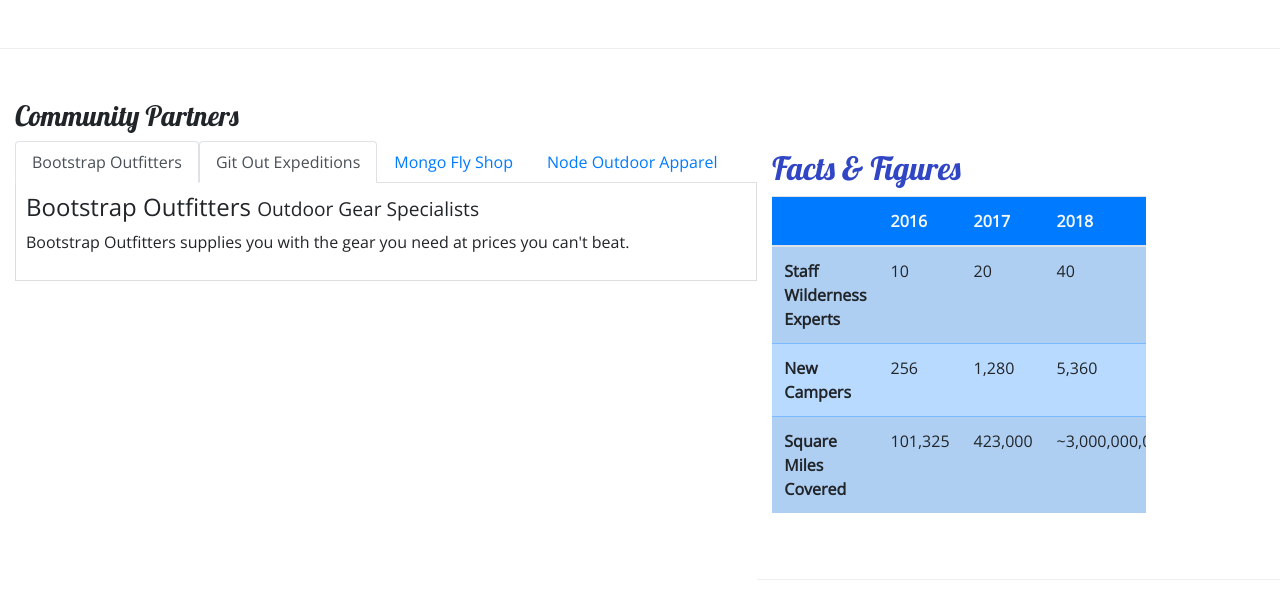
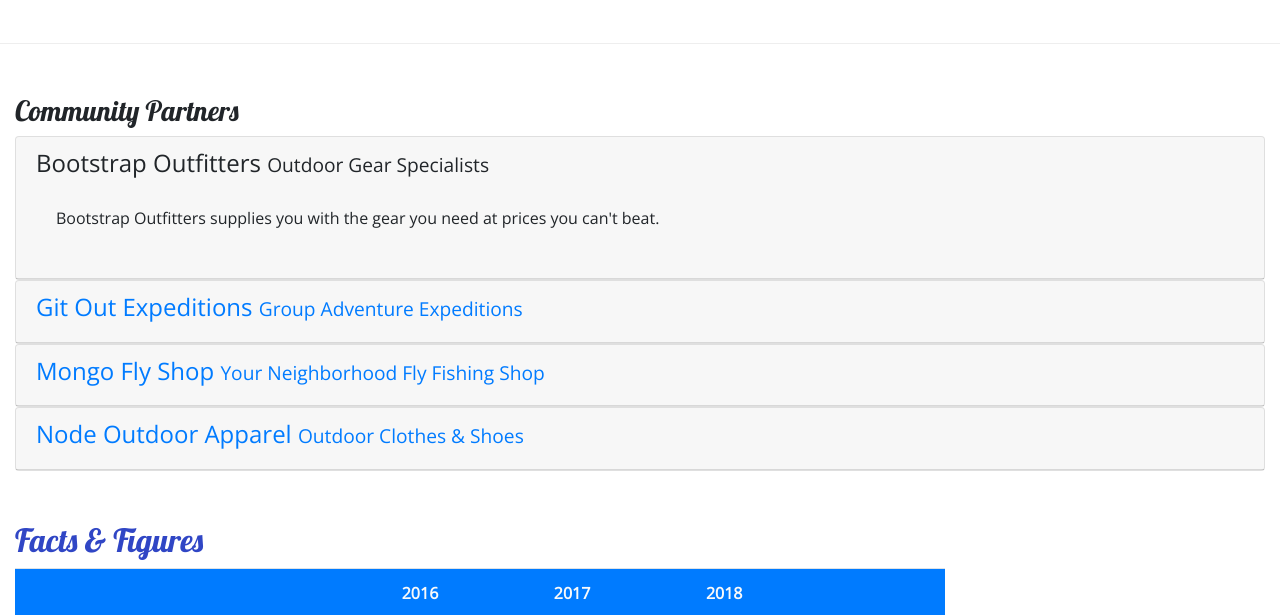
Before and after one commit to steveghost33/git-test, a website: page aboutus.html in a window 1280 px wide. Shown: the part 782-1397 px from the top of the page. Drawn offline with nearby package versions, Linux system fonts and the light colour scheme.

Commit message:
Accordions

```diff
--- a/aboutus.html
+++ b/aboutus.html
@@ -29,7 +29,6 @@
             </div>
         </div>
     </header>
-    </a>
     <!--NavBar Code Start-->
     <nav class="navbar navbar-expand-sm navbar-dark sticky-top">
         <div class="container">
@@ -38,6 +37,8 @@
             <button class="navbar navbar-expand-sm navbar-dark stick-top">
             <span class="navbar-toggler-icon"></span>
             </button>
+            </button>
+        </div>
         <div class="collapse navbar-collapse" id="nucampNavbar">
             <ul class="navbar-nav">
             <li class="nav-item"><a class="nav-link" href="index.html"><i class="fa fa-home fa-lg"></i> Home</a></li>
@@ -46,10 +47,9 @@
              <li class="nav-item"><a class="nav-link" href="contactus.html"><i class="fa fa-address-card fa-lg"></i> Contact</a></li>
             </ul>
         </div>
-    </div>
     </nav>
 <!--NavBar Code End-->
-
+<!--Div Class Start-->
     <div class="container-fluid">
         <div class="row">
             <div class="col">
@@ -58,7 +58,6 @@
                     <li class="breadcrumb-item active">About</li>
                 </ol>
                <h2>About Us</h2>
-               <hr />
             </div>
         </div>
 
@@ -97,40 +96,63 @@
                 </div>
             </div>
         </div>
-
             <div class="row row-content">
                 <div class="col">
                     <h3>Community Partners</h3>
-                    <ul class="nav nav-tabs">
-                        <li class="nav-item">
-                            <a class="nav-link active" href="#bootstrap" role="tab" data-toggle="tab">Bootstrap Outfitters</a>
-                        </li>
-                        <li class="nav-item">
-                            <a class="nav-link active" href="#git" role="tab" data-toggle="tab">Git Out Expeditions</a>
-                        </li>
-                        <li class="nav-item">
-                            <a class="nav-link" href="#mongo" role="tab" data-toggle="tab">Mongo Fly Shop</a>
-                        </li>
-                        <li class="nav-item">
-                            <a class="nav-link" href="#node" role="tab" data-toggle="tab">Node Outdoor Apparel</a>
-                        </li>
-                    </ul>
-                    <div class="tab-content">
-                        <div role="tabpanel" class="tab-pane fade show active" id="bootstrap">
-                            <h4>Bootstrap Outfitters <small>Outdoor Gear Specialists</small></h4>
+                    <div id="accordion">
+                        <div class="card">
+                        <div role="tab" class="card-header">
+                            <h4>
+                                <a data-toggle="collapse" data-target="#bootstrap">
+                                    Bootstrap Outfitters <small>Outdoor Gear Specialists</small>
+                                </a>
+                            </h4>
+                            <div class="collapse show" id="bootstrap" data-parent="#accordion">
+                                <div class="card-body">
                             <p class="d-none d-sm-block">Bootstrap Outfitters supplies you with the gear you need at prices you can't beat.</p>
                         </div>
-                        <div role="tabpanel" class="tab-pane fade" id="git">
-                            <h4>Git Out Expeditions <small>Group Adventure Expeditions</small></h4>
+                    </div>
+                </div>
+            </div>
+            <div class="card">
+                <div role="tab" class="card-header">
+                    <h4>
+                        <a class="collapsed" data-toggle="collapse" data-target="#git">
+                            Git Out Expeditions <small>Group Adventure Expeditions</small>
+                        </a>
+                    </h4>
+                    <div class="collapse" id="git" data-parent="#accordion">
+                        <div class="card-body">
                             <p class="d-none d-sm-block">Join Git Out Expeditions to explore new horizons with a group of other adventurers!</p>
                        </div>
-                        <div role="tabpanel" class="tab-pane fade" id="mongo">
-                            <h4>Mongo Fly Shop <small>Your Neighborhood Fly Fishing Shop.</small></h4>
+                    </div>
+                </div>
+            </div>
+            <div class="card">
+                <div role="tab" class="card-header">
+                    <h4>
+                        <a class="collapsed" data-toggle="collapse" data-target="#mongo">
+                            Mongo Fly Shop <small>Your Neighborhood Fly Fishing Shop</small>
+                        </a>
+                    </h4>
+                    <div class="collapse" id="mongo" data-parent="#accordion">
+                        <div class="card-body">
                             <p class="d-none d-sm-block">Need a new fishing pole, a tacklebox, or flies of all kinds? Stop by Mongo Fly Shop.</p>
                         </div>
-                        <div role="tabpanel" class="tab-pane fade" id="node">
-                            <h4>Node Outdoor Apparel <small>Outdoor Clothes & Shoes</small></h4>
+                    </div>
+                </div>
+            </div>
+            <div class="card">
+                <div role="tab" class="card-header">
+                    <h4>
+                        <a class="collapsed" data-toggle="collapse" data-target="#node">
+                            Node Outdoor Apparel <small>Outdoor Clothes & Shoes</small>
+                        </a>
+                    </h4>
+                    <div class="collapse" id="node" data-parent="#accordion">
+                        <div class="card-body">
                             <p class="d-none d-sm-block">From polar fleeces to swimsuits, hiking boots to waders, a visit to Node will be sure to get you covered.</p>
+                        </div>
                     </div>
                 </div>
             </div>
```
Lines whose indentation alone changed are shown as unchanged.
